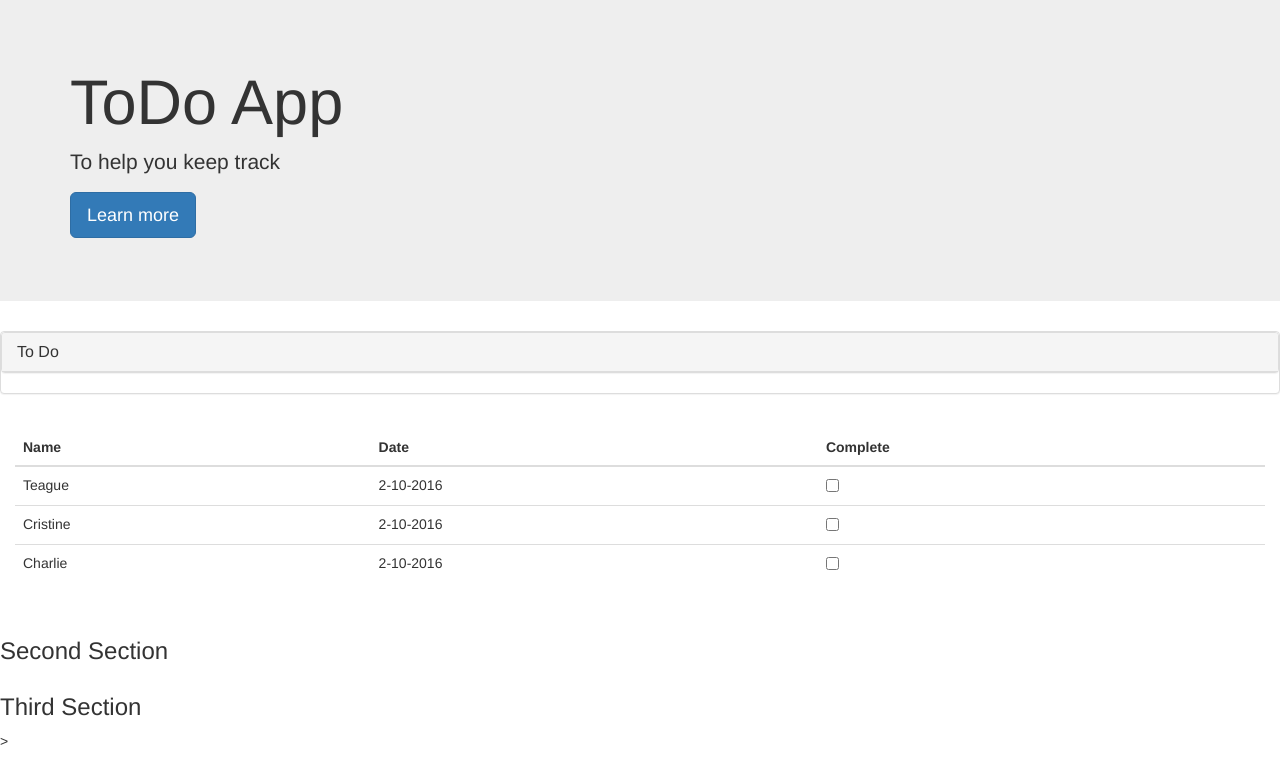
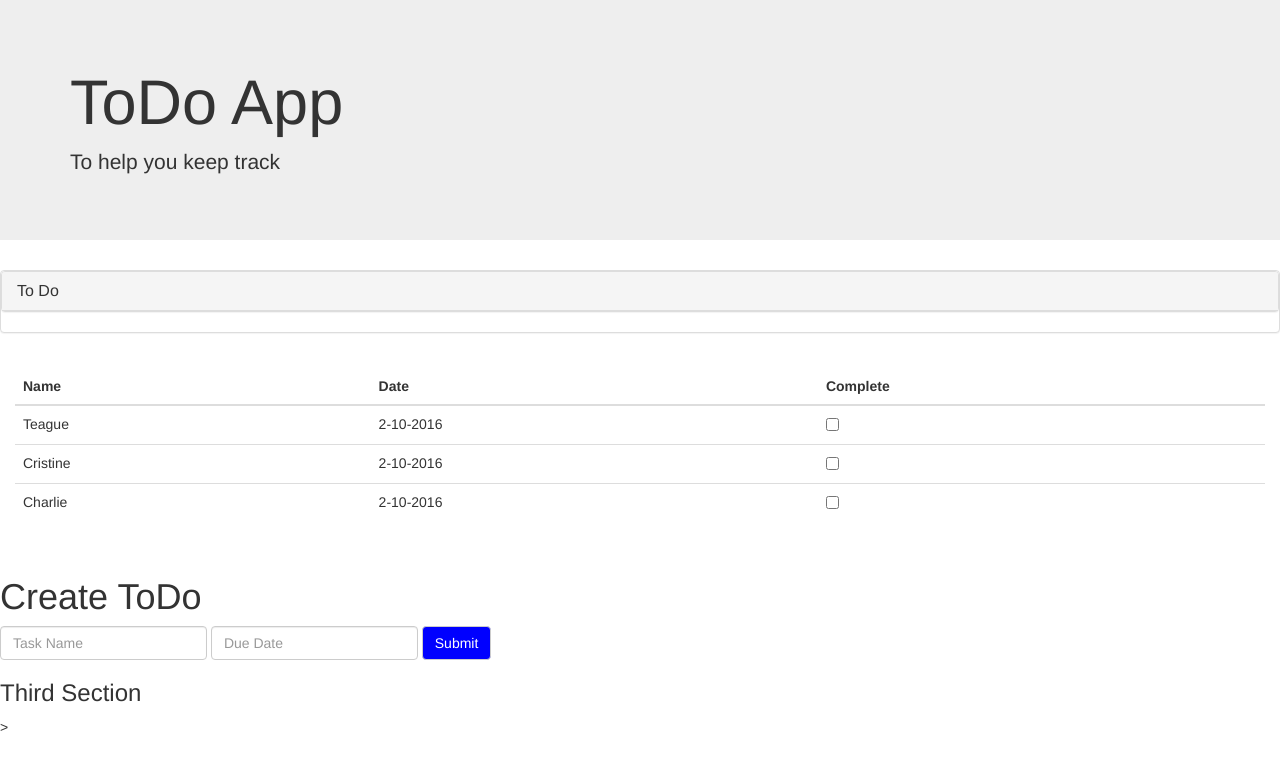
Before and after one commit to blackfoot24/toDo, a plain HTML site: page index.html in a window 1280 px wide. Drawn offline with nearby package versions, Linux system fonts and the light colour scheme.

Commit message:
section 2 inline form

```diff
--- a/index.html
+++ b/index.html
@@ -11,9 +11,6 @@
 		<div class="container header-top">
 			<h1>ToDo App</h1>
 			<p>To help you keep track</p>
-			<p>
-				<a class="btn btn-primary btn-lg">Learn more</a>
-			</p>
 		</div>
 	</div>
 
@@ -65,7 +62,16 @@
 	<section>
 		<div class="container-fluid">
 			<div class="row">
-				<h3>Second Section</h3>
+				<h1>Create ToDo</h1>
+					<form class="form-inline">
+						 <div class="form-group">
+						   	<input type="text" class="form-control" id="exampleInputName2" placeholder="Task Name">
+						 </div>
+						 <div class="form-group">
+						   	<input type="email" class="form-control" id="exampleInputEmail2" placeholder="Due Date">
+						 </div>
+						 	<button type="submit" class="btn btn-default">Submit</button>
+					</form>
 			</div>
 		</div>
 
--- a/toDo.css
+++ b/toDo.css
@@ -1,3 +1,4 @@
-.header-top{
-	border-color: black;
+	.btn-default{
+		background: blue;
+		color: white;
 }
```
